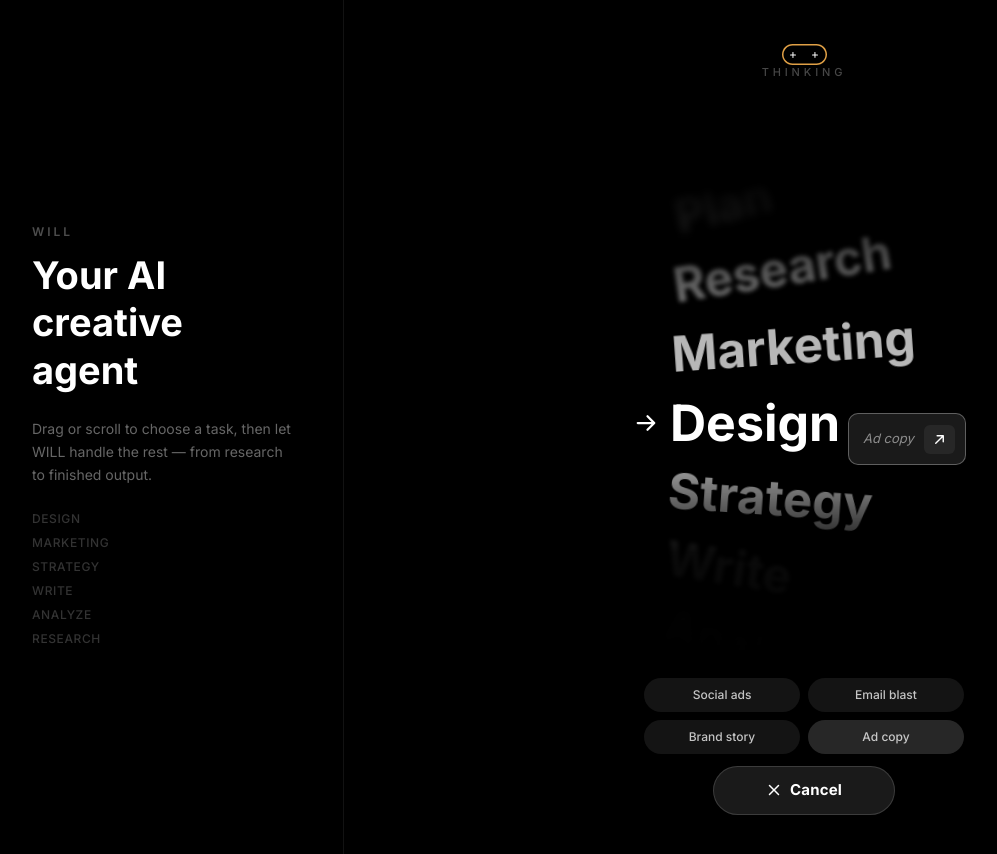
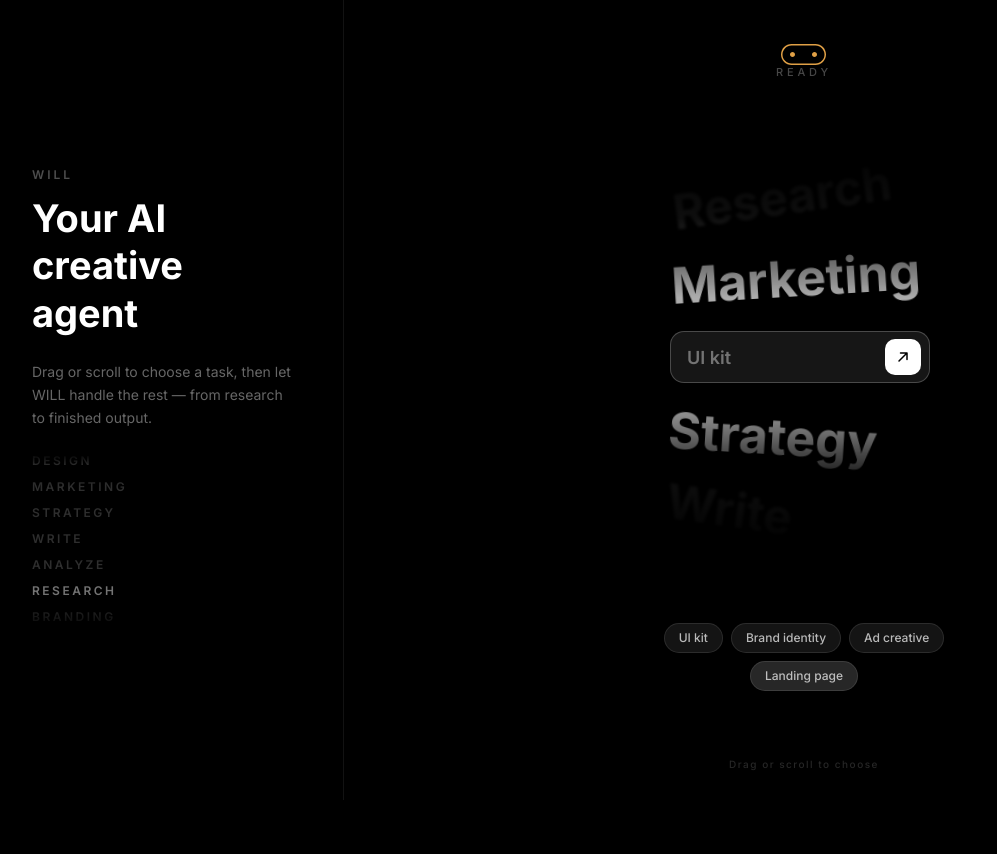
Before and after one commit to coderhema/will, a Next.js app: page / in a window 1280 px wide. Both pictures are taken after a click on the button "Start Creating". Shown: the top 854 px of the page, without its empty margins (16-1013 px from the left). After the commit the page ends 800 px from the top, so only its background shows below. Built offline with nearby package versions, Linux system fonts and the light colour scheme.

Commit message:
feat: add ticker animation and update global styles
Co-authored-by: Olugbemi Tolulope <71410992+coderhema@users.noreply.github.com>

```diff
--- a/app/globals.css
+++ b/app/globals.css
@@ -27,6 +27,23 @@
   --color-done:        #502eb0;
 }
 
+/* ── WILL animations ── */
+@keyframes will-pill-in {
+  from {
+    opacity: 0;
+    transform: scale(0.88) translateY(6px);
+  }
+  to {
+    opacity: 1;
+    transform: scale(1) translateY(0);
+  }
+}
+
+@keyframes will-ticker {
+  0%   { transform: translateY(0); }
+  100% { transform: translateY(-50%); }
+}
+
 *, *::before, *::after {
   box-sizing: border-box;
 }
--- a/app/page.tsx
+++ b/app/page.tsx
@@ -129,10 +129,36 @@ export default function WillApp() {
           <p className="text-white/40 text-sm leading-relaxed" style={{ maxWidth: 260 }}>
             Drag or scroll to choose a task, then let WILL handle the rest — from research to finished output.
           </p>
-          <div className="flex flex-col gap-2">
-            {["Design", "Marketing", "Strategy", "Write", "Analyze", "Research"].map((t) => (
-              <span key={t} className="text-white/20 text-xs font-medium tracking-wider uppercase">{t}</span>
-            ))}
+          {/* Streaming ticker — endless vertical scroll */}
+          <div style={{ height: 180, overflow: "hidden", position: "relative" }}>
+            <div
+              style={{
+                display: "flex",
+                flexDirection: "column",
+                gap: 10,
+                animation: "will-ticker 12s linear infinite",
+              }}
+            >
+              {[
+                "Design", "Marketing", "Strategy", "Write", "Analyze",
+                "Research", "Branding", "Content", "Growth", "Code",
+                "Campaigns", "Copy", "Pitch", "Plan", "Optimize",
+                // duplicate for seamless loop
+                "Design", "Marketing", "Strategy", "Write", "Analyze",
+                "Research", "Branding", "Content", "Growth", "Code",
+                "Campaigns", "Copy", "Pitch", "Plan", "Optimize",
+              ].map((t, i) => (
+                <span
+                  key={i}
+                  className="text-xs font-semibold tracking-[2.5px] uppercase"
+                  style={{ color: i % 5 === 0 ? "rgba(255,255,255,0.45)" : "rgba(255,255,255,0.18)" }}
+                >
+                  {t}
+                </span>
+              ))}
+            </div>
+            {/* fade edges */}
+            <div style={{ position: "absolute", inset: 0, background: "linear-gradient(180deg, #000 0%, transparent 18%, transparent 82%, #000 100%)", pointerEvents: "none" }} />
           </div>
         </div>
       </div>
--- a/components/screens/home-screen.tsx
+++ b/components/screens/home-screen.tsx
@@ -1,11 +1,9 @@
 "use client";
 
 import { useCallback, useEffect, useRef, useState } from "react";
-import { ArrowRight, Sparkle } from "@phosphor-icons/react";
+import { ArrowRight, Sparkle, ArrowUpRight, X } from "@phosphor-icons/react";
 import WillLogo from "@/components/will-logo";
 
-// Matches the reference design exactly — items positioned at absolute Y offsets
-// Each slot = 68px apart; center slot (dist=0) anchored at top:320
 const TASKS = [
   "Marketing",
   "Design",
@@ -19,27 +17,29 @@ const TASKS = [
   "Research",
 ];
 
-const SLOT_HEIGHT = 68; // px between each item
-const CENTER_Y = 185;   // top of selected item in the 420px scroll area
+const SUGGESTIONS: Record<string, string[]> = {
+  Marketing: ["Social ads", "Email blast", "Brand story", "Ad copy"],
+  Design:    ["UI kit", "Brand identity", "Ad creative", "Landing page"],
+  Write:     ["Blog post", "Product copy", "Email blast", "Brand story"],
+  Analyze:   ["Market data", "User research", "Competitor", "A/B test"],
+  Strategy:  ["Go-to-market", "Positioning", "Roadmap", "SWOT"],
+  default:   ["Social ads", "Email blast", "Brand story", "Ad copy"],
+};
 
-interface SlotStyle {
-  fontSize: number;
-  opacity: number;
-  blur: number;    // px
-  rotate: number;  // deg, applied with transform-origin top-left
-}
+const SLOT_HEIGHT = 72;
+const VISIBLE_RANGE = 4; // items shown above/below center
 
-// Distance 0 = selected, positive = below, negative = above
-const SLOT_STYLES: SlotStyle[] = [
-  { fontSize: 50, opacity: 1.00, blur: 0,    rotate: 0  },  // 0 (selected)
-  { fontSize: 49, opacity: 0.72, blur: 0.75, rotate: 4  },  // ±1
-  { fontSize: 48, opacity: 0.45, blur: 2,    rotate: 9  },  // ±2
-  { fontSize: 46, opacity: 0.22, blur: 4,    rotate: 14 },  // ±3
-  { fontSize: 44, opacity: 0.09, blur: 7,    rotate: 19 },  // ±4
-  { fontSize: 42, opacity: 0.03, blur: 9,    rotate: 22 },  // ±5
+// Per-distance visual properties
+const SLOT_STYLES = [
+  { fontSize: 52, opacity: 1.00, blur: 0,   rotate: 0  }, // 0 selected
+  { fontSize: 50, opacity: 0.68, blur: 0.6, rotate: 3.5 }, // ±1
+  { fontSize: 48, opacity: 0.38, blur: 1.8, rotate: 8  }, // ±2
+  { fontSize: 46, opacity: 0.18, blur: 3.5, rotate: 13 }, // ±3
+  { fontSize: 44, opacity: 0.07, blur: 6,   rotate: 17 }, // ±4
+  { fontSize: 42, opacity: 0.02, blur: 9,   rotate: 21 }, // ±5
 ];
 
-function getSlotStyle(absDist: number): SlotStyle {
+function getStyle(absDist: number) {
   return SLOT_STYLES[Math.min(absDist, SLOT_STYLES.length - 1)];
 }
 
@@ -48,16 +48,46 @@ interface HomeScreenProps {
 }
 
 export default function HomeScreen({ onSelectTask }: HomeScreenProps) {
-  const [selectedIndex, setSelectedIndex] = useState(1); // start at "Design"
+  const [selectedIndex, setSelectedIndex] = useState(1); // "Design"
   const [isDragging, setIsDragging] = useState(false);
+  // Smooth float offset: 0 = perfectly snapped, non-zero = mid-drag interpolation
+  const [smoothOffset, setSmoothOffset] = useState(0);
+  // pill mode: false = normal CTA, true = pill input expanded
+  const [pillOpen, setPillOpen] = useState(false);
+  const [pillValue, setPillValue] = useState("");
+  const [pillMounted, setPillMounted] = useState(false); // for entry animation
+
   const dragStartY = useRef(0);
   const dragStartIndex = useRef(0);
+  const dragRawOffset = useRef(0); // tracks sub-step drag offset
+  const rafRef = useRef<number>(0);
   const containerRef = useRef<HTMLDivElement>(null);
+  const pillInputRef = useRef<HTMLInputElement>(null);
+
+  // Lerp smoothOffset → 0 after release
+  useEffect(() => {
+    if (!isDragging && Math.abs(smoothOffset) > 0.005) {
+      const lerp = () => {
+        setSmoothOffset((prev) => {
+          const next = prev * 0.72;
+          if (Math.abs(next) < 0.005) return 0;
+          rafRef.current = requestAnimationFrame(lerp);
+          return next;
+        });
+      };
+      rafRef.current = requestAnimationFrame(lerp);
+      return () => cancelAnimationFrame(rafRef.current);
+    }
+  }, [isDragging, smoothOffset]);
 
   const handleWheel = useCallback((e: WheelEvent) => {
     e.preventDefault();
-    if (e.deltaY > 5) setSelectedIndex((i) => (i + 1) % TASKS.length);
-    else if (e.deltaY < -5) setSelectedIndex((i) => (i - 1 + TASKS.length) % TASKS.length);
+    const step = e.deltaY > 5 ? 1 : e.deltaY < -5 ? -1 : 0;
+    if (step !== 0) {
+      setSelectedIndex((i) => ((i + step) % TASKS.length + TASKS.length) % TASKS.length);
+      // briefly show smooth bounce offset then spring back
+      setSmoothOffset(step * 0.35);
+    }
   }, []);
 
   useEffect(() => {
@@ -71,38 +101,81 @@ export default function HomeScreen({ onSelectTask }: HomeScreenProps) {
     setIsDragging(true);
     dragStartY.current = e.clientY;
     dragStartIndex.current = selectedIndex;
+    dragRawOffset.current = 0;
     (e.target as HTMLElement).setPointerCapture(e.pointerId);
   };
 
   const onPointerMove = (e: React.PointerEvent) => {
     if (!isDragging) return;
     const delta = dragStartY.current - e.clientY;
-    const steps = Math.round(delta / (SLOT_HEIGHT * 0.55));
+    const rawSteps = delta / (SLOT_HEIGHT * 0.6);
+    const steps = Math.round(rawSteps);
+    const subStep = rawSteps - steps; // fractional remainder for smooth feel
     const raw = dragStartIndex.current + steps;
     setSelectedIndex(((raw % TASKS.length) + TASKS.length) % TASKS.length);
+    setSmoothOffset(subStep * 0.5);
+    dragRawOffset.current = rawSteps;
   };
 
-  const onPointerUp = () => setIsDragging(false);
+  const onPointerUp = () => {
+    setIsDragging(false);
+    // spring back sub-step offset
+    setSmoothOffset((prev) => prev * 0.3);
+  };
 
-  // Build visible items: show ±5 slots from selected
+  // Open pill with mount animation
+  const openPill = () => {
+    setPillOpen(true);
+    setPillMounted(false);
+    requestAnimationFrame(() => {
+      requestAnimationFrame(() => setPillMounted(true));
+    });
+    setTimeout(() => pillInputRef.current?.focus(), 120);
+  };
+
+  const closePill = () => {
+    setPillMounted(false);
+    setTimeout(() => {
+      setPillOpen(false);
+      setPillValue("");
+    }, 280);
+  };
+
+  const handleSubmit = () => {
+    const task = TASKS[selectedIndex];
+    const suggestions = SUGGESTIONS[task] ?? SUGGESTIONS.default;
+    onSelectTask(task);
+  };
+
+  const handlePillSubmit = () => {
+    const task = TASKS[selectedIndex];
+    onSelectTask(task);
+  };
+
+  const currentTask = TASKS[selectedIndex];
+  const suggestions = SUGGESTIONS[currentTask] ?? SUGGESTIONS.default;
+
+  // Build visible items
   const visibleItems = TASKS.map((task, index) => {
     let dist = index - selectedIndex;
     if (dist > TASKS.length / 2) dist -= TASKS.length;
     if (dist < -TASKS.length / 2) dist += TASKS.length;
     return { task, dist };
-  }).filter(({ dist }) => Math.abs(dist) <= 5);
+  }).filter(({ dist }) => Math.abs(dist) <= VISIBLE_RANGE + 1);
+
+  const CENTER_Y = 195; // vertical anchor for selected item inside 420px container
 
   return (
     <div
       className="w-full h-full flex flex-col items-center bg-black overflow-hidden"
-      style={{ padding: "44px 0 48px" }}
+      style={{ padding: "44px 0 0" }}
     >
       {/* Header logo */}
       <WillLogo variant="home" label="READY" />
 
-      {/* Center wrapper — grows to fill space, centers scroll wheel */}
+      {/* Center wrapper */}
       <div className="flex-1 flex items-center justify-center w-full">
-        {/* Scroll section — fixed height, vertically centered */}
+        {/* Scroll wheel */}
         <div
           ref={containerRef}
           className="relative overflow-hidden cursor-grab active:cursor-grabbing"
@@ -114,9 +187,17 @@ export default function HomeScreen({ onSelectTask }: HomeScreenProps) {
         >
           {visibleItems.map(({ task, dist }) => {
             const absDist = Math.abs(dist);
-          const s = getSlotStyle(absDist);
-          const topY = CENTER_Y + dist * SLOT_HEIGHT;
+            const s = getStyle(absDist);
+            // Apply smooth sub-step offset to give continuous scroll feel
+            const floatDist = dist + smoothOffset;
+            const topY = CENTER_Y + floatDist * SLOT_HEIGHT;
             const sign = dist > 0 ? 1 : dist < 0 ? -1 : 0;
+            const isSelected = dist === 0;
+
+            // When pill is open, selected word compresses/fades to make room
+            const pillShrink = isSelected && pillOpen;
+            const wordOpacity = pillShrink ? 0 : s.opacity;
+            const wordScale = pillShrink ? 0.7 : 1;
 
             return (
               <div
@@ -129,13 +210,18 @@ export default function HomeScreen({ onSelectTask }: HomeScreenProps) {
                   lineHeight: `${s.fontSize}px`,
                   fontWeight: 700,
                   color: "#ffffff",
-                opacity: s.opacity,
+                  opacity: wordOpacity,
                   filter: s.blur > 0 ? `blur(${s.blur}px)` : "none",
-                transform: sign !== 0 ? `rotate(${sign * s.rotate}deg)` : "none",
+                  transform: [
+                    sign !== 0 ? `rotate(${sign * s.rotate}deg)` : "",
+                    pillShrink ? `scale(${wordScale}) translateX(-20px)` : "",
+                  ].filter(Boolean).join(" ") || "none",
                   transformOrigin: "top left",
                   whiteSpace: "nowrap",
-                transition: isDragging ? "none" : "top 0.18s cubic-bezier(0.25,0.46,0.45,0.94), opacity 0.18s ease",
-                willChange: "transform",
+                  transition: isDragging
+                    ? "none"
+                    : "top 0.22s cubic-bezier(0.34,1.2,0.64,1), opacity 0.22s ease, filter 0.22s ease, transform 0.28s cubic-bezier(0.34,1.2,0.64,1)",
+                  willChange: "transform, top, opacity",
                 }}
               >
                 {task}
@@ -143,10 +229,65 @@ export default function HomeScreen({ onSelectTask }: HomeScreenProps) {
             );
           })}
 
-        {/* Arrow indicator — anchored at selected slot */}
+          {/* Inline pill input — mounted over selected word */}
+          {pillOpen && (
+            <div
+              className="absolute pointer-events-auto"
+              style={{
+                left: 36,
+                top: CENTER_Y - 2,
+                width: 260,
+                height: 52,
+                zIndex: 20,
+                opacity: pillMounted ? 1 : 0,
+                transform: pillMounted ? "scale(1) translateY(0px)" : "scale(0.88) translateY(8px)",
+                transition: "opacity 0.28s cubic-bezier(0.34,1.2,0.64,1), transform 0.28s cubic-bezier(0.34,1.2,0.64,1)",
+                transformOrigin: "left center",
+              }}
+            >
+              <div
+                className="flex flex-row items-center gap-2 w-full h-full"
+                style={{
+                  background: "#161616",
+                  border: "1.5px solid rgba(255,255,255,0.22)",
+                  borderRadius: 14,
+                  padding: "6px 8px 6px 16px",
+                  backdropFilter: "blur(8px)",
+                  boxShadow: "0 4px 32px rgba(0,0,0,0.5)",
+                }}
+              >
+                <input
+                  ref={pillInputRef}
+                  value={pillValue}
+                  onChange={(e) => setPillValue(e.target.value)}
+                  onKeyDown={(e) => {
+                    if (e.key === "Enter" && !e.nativeEvent.isComposing && e.keyCode !== 229) handlePillSubmit();
+                    if (e.key === "Escape") closePill();
+                  }}
+                  placeholder={suggestions[0]}
+                  className="flex-1 bg-transparent outline-none text-white placeholder-white/40 min-w-0"
+                  style={{ fontSize: 18, fontWeight: 600 }}
+                />
+                <button
+                  onClick={handlePillSubmit}
+                  className="flex items-center justify-center shrink-0 rounded-[10px]"
+                  style={{ width: 36, height: 36, background: "#ffffff" }}
+                >
+                  <ArrowUpRight size={16} color="#000000" weight="bold" />
+                </button>
+              </div>
+            </div>
+          )}
+
+          {/* Arrow indicator */}
           <div
             className="absolute pointer-events-none flex items-center"
-          style={{ left: 0, top: CENTER_Y + 13 }}
+            style={{
+              left: 0,
+              top: CENTER_Y + 14,
+              transition: "opacity 0.22s ease",
+              opacity: pillOpen ? 0 : 1,
+            }}
           >
             <ArrowRight size={24} color="#ffffff" weight="bold" />
           </div>
@@ -155,8 +296,8 @@ export default function HomeScreen({ onSelectTask }: HomeScreenProps) {
           <div
             className="absolute inset-x-0 top-0 pointer-events-none"
             style={{
-            height: 228,
-            background: "linear-gradient(180deg, #000000 0%, rgba(0,0,0,0.9) 45%, transparent 100%)",
+              height: 160,
+              background: "linear-gradient(180deg, #000000 0%, rgba(0,0,0,0.85) 50%, transparent 100%)",
               zIndex: 10,
             }}
           />
@@ -164,24 +305,89 @@ export default function HomeScreen({ onSelectTask }: HomeScreenProps) {
           <div
             className="absolute inset-x-0 bottom-0 pointer-events-none"
             style={{
-            height: 185,
-            background: "linear-gradient(0deg, #000000 0%, rgba(0,0,0,0.9) 55%, transparent 100%)",
-            zIndex: 11,
+              height: 160,
+              background: "linear-gradient(0deg, #000000 0%, rgba(0,0,0,0.85) 50%, transparent 100%)",
+              zIndex: 10,
             }}
           />
         </div>
       </div>
 
       {/* Bottom CTA */}
-      <div className="w-full flex flex-col items-center gap-2 shrink-0 px-4" style={{ paddingBottom: 24 }}>
+      <div
+        className="w-full flex flex-col items-center gap-2 shrink-0 px-4"
+        style={{ paddingBottom: 28, paddingTop: 4 }}
+      >
+        {/* Suggestion pills — appear when pill is open */}
+        {pillOpen && (
+          <div
+            className="flex flex-row gap-2 flex-wrap justify-center"
+            style={{
+              maxWidth: 320,
+              opacity: pillMounted ? 1 : 0,
+              transform: pillMounted ? "translateY(0)" : "translateY(6px)",
+              transition: "opacity 0.24s ease 0.06s, transform 0.24s ease 0.06s",
+            }}
+          >
+            {suggestions.map((s, i) => (
               <button
-          onClick={() => onSelectTask(TASKS[selectedIndex])}
+                key={s}
+                onClick={() => { setPillValue(s); pillInputRef.current?.focus(); }}
+                className="rounded-full"
+                style={{
+                  height: 30,
+                  padding: "0 14px",
+                  fontSize: 12,
+                  fontWeight: 500,
+                  color: "rgba(255,255,255,0.7)",
+                  background: i === suggestions.length - 1 ? "#272727" : "rgba(255,255,255,0.08)",
+                  border: "1px solid rgba(255,255,255,0.1)",
+                  cursor: "pointer",
+                  transition: "background 0.15s ease",
+                }}
+              >
+                {s}
+              </button>
+            ))}
+          </div>
+        )}
+
+        {/* Main CTA button — morphs when pillOpen */}
+        {!pillOpen ? (
+          <button
+            onClick={openPill}
             className="flex flex-row items-center gap-2 bg-white text-black font-bold rounded-full cursor-pointer select-none"
-          style={{ padding: "13px 48px", fontSize: 15, letterSpacing: 0.15, justifyContent: "center" }}
+            style={{
+              padding: "13px 48px",
+              fontSize: 15,
+              letterSpacing: 0.15,
+              justifyContent: "center",
+              animation: "will-pill-in 0.32s cubic-bezier(0.34,1.2,0.64,1) both",
+            }}
           >
             <Sparkle size={16} weight="fill" color="#000000" />
             Start Creating
           </button>
+        ) : (
+          <button
+            onClick={closePill}
+            className="flex flex-row items-center gap-2 font-bold rounded-full cursor-pointer select-none"
+            style={{
+              padding: "13px 44px",
+              fontSize: 15,
+              letterSpacing: 0.15,
+              justifyContent: "center",
+              background: "#1a1a1a",
+              border: "1px solid rgba(255,255,255,0.15)",
+              color: "#ffffff",
+              animation: "will-pill-in 0.28s cubic-bezier(0.34,1.2,0.64,1) both",
+            }}
+          >
+            <X size={16} color="#ffffff" weight="bold" />
+            Cancel
+          </button>
+        )}
+
         <p style={{ fontSize: 10, letterSpacing: "1.5px", color: "rgba(255,255,255,0.15)", fontWeight: 500, textAlign: "center", margin: 0 }}>
           Drag or scroll to choose
         </p>
```
Lines whose indentation alone changed are shown as unchanged.
